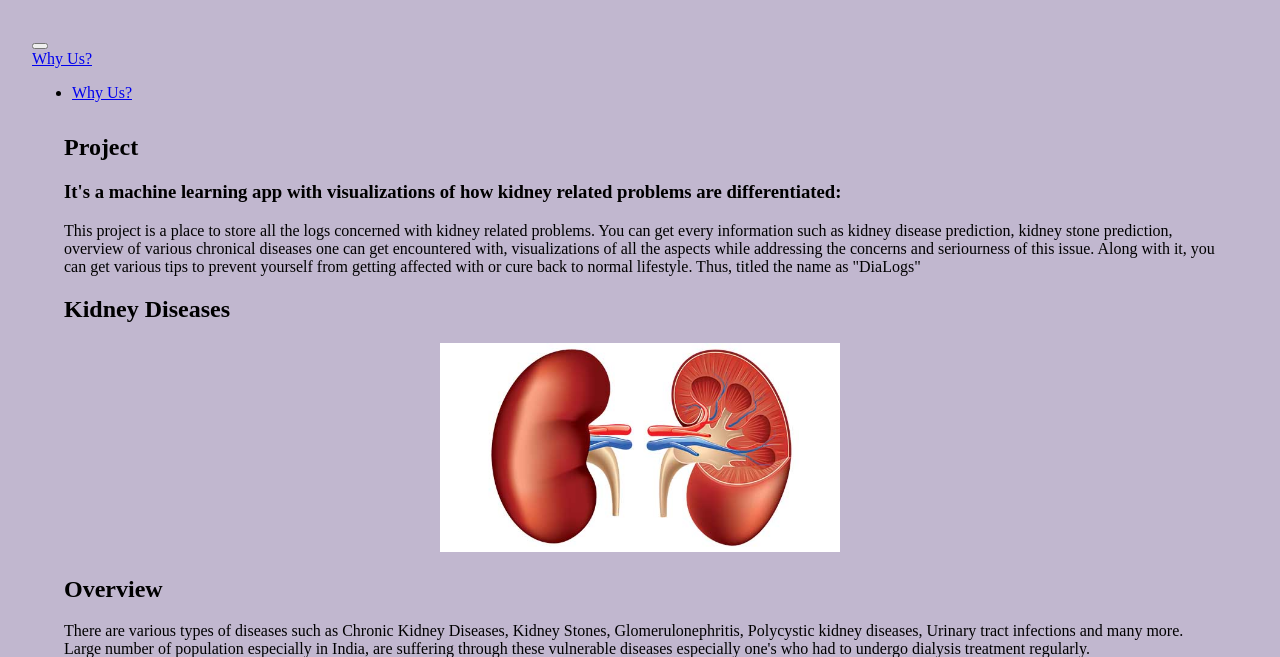
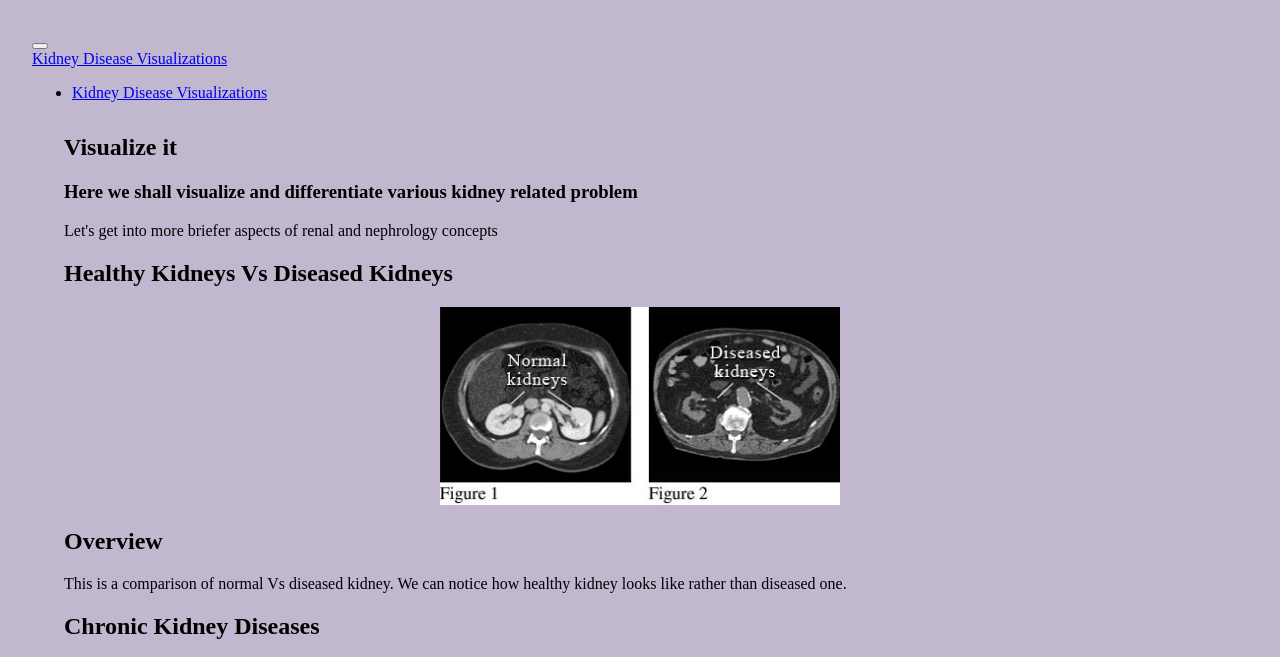
Before and after one commit to prathimacode-hub/DiaLogs, a Flask app: template templates/kidney_disease_visualization.html in a window 1280 px wide. Shown: the top 657 px of the page. Run offline with Flask 2, Linux system fonts and the light colour scheme; the template is opened without the code that fills it, so the values that code supplies are empty.

Commit message:
Update kidney_disease_visualization.html

```diff
--- a/templates/kidney_disease_visualization.html
+++ b/templates/kidney_disease_visualization.html
@@ -1,9 +1,9 @@
 <!DOCTYPE html>
 <html>
     <head>
-        <title>DiaLogs</title>
+        <title>Visualizations</title>
         <meta charset="UTF-8">
-        <meta name="description" content="Why Us?">
+        <meta name="description" content="Kidney Disease Visualizations">
         <link rel="stylesheet" href="../static/home.css">
     </head>
 
@@ -13,67 +13,72 @@
     <span class="navbar-toggler-icon"></span>
   </button>
   <div class="collapse navbar-collapse" id="navbarTogglerDemo01">
-    <a class="navbar-brand" href="#">Why Us?</a>
+    <a class="navbar-brand" href="#">Kidney Disease Visualizations</a>
     <ul class="navbar-nav mr-auto mt-2 mt-lg-0">
       <li class="nav-item">
-        <a class="nav-link" href="/">Why Us?</a>
+        <a class="nav-link" href="/">Kidney Disease Visualizations</a>
     </ul>
     </a>
       </li>
   </div>
   <div class="container">
-<h2>Project</h2>
-    <h3>It's a machine learning app with visualizations of how kidney related problems are differentiated:</h3>
-    <p>This project is a place to store all the logs concerned with kidney related problems.
-       You can get every information such as kidney disease prediction, kidney stone prediction,
-       overview of various chronical diseases one can get encountered with, visualizations of all
-       the aspects while addressing the concerns and seriourness of this issue. Along with it,
-       you can get various tips to prevent yourself from getting affected with or cure back to
-       normal lifestyle. Thus, titled the name as "DiaLogs"</p>
+<h2>Visualize it</h2>
+    <h3>Here we shall visualize and differentiate various kidney related problem</h3>
+    <p>Let's get into more briefer aspects of renal and nephrology concepts</p>
 
-<h2>Kidney Diseases</h2>
+<h2>Healthy Kidneys Vs Diseased Kidneys </h2>
 <div style="text-align: center; margin-top: 20px">
-       <img style="max-width: 400px" src="{{ url_for('static', filename='kidney.jpg') }}"/>
+       <img style="max-width: 400px" src="{{ url_for('static', filename='normal_disease.jpg') }}"/>
    </div>
 <h2>Overview</h2>
-<p>There are various types of diseases such as Chronic Kidney Diseases, Kidney Stones, Glomerulonephritis,
-  Polycystic kidney diseases, Urinary tract infections and many more. Large number of population especially
-  in India, are suffering through these vulnerable diseases especially one's who had to undergo dialysis
-  treatment regularly. </p>
+<p>This is a comparison of normal Vs diseased kidney. We can notice how healthy kidney looks like rather than diseased one. </p>
 
-<h2>Features this project endorses with:</h2>
- <ul>
-  <li>Kidney Disease Predictor is provided for individuals to check if they are prone to kidney diseases.</li>
-  <li>Kidney Stone Prediction to check if the patient has stones formed in their kidney once again using ML.</li>
-  <li>Visualizations are provided to showcase how it's differentiated when considering a patient who is normal,
-    suffering from kidney disease, inclulcated with kidney stones, who is undergoing dialysis treatment.</li>
-  <li>We have a separate section of Tips to prevent from kidney related diseases or to overcome it for better.</li>
-</ul>
-<br>
+<h2>Chronic Kidney Diseases</h2>
+<div style="text-align: center; margin-top: 20px">
+       <img style="max-width: 400px" src="{{ url_for('static', filename='chronic_kidney_disease.jpg') }}"/>
+   </div>
+<h2>Overview</h2>
+<p>It shows visualization of chronic kidney diseases where the right and left kidneys are infected.</p>
 
-<h2>Solution</h2>
-<p>This project would be an asset to all the individuals who are prone to or patients who are undergoing various
-  medical ailments for kidney related diseases.This would be a one stop place to check on with their health conditions
-  and as well get good guidance on same to overcome this predominant issue.</p> <br>
+<h2>Kidney Stones</h2>
+<div style="text-align: center; margin-top: 20px">
+       <img style="max-width: 400px" src="{{ url_for('static', filename='kidney_stone.jpg') }}"/>
+   </div><br>
+<div style="text-align: center; margin-top: 20px">
+       <img style="max-width: 400px" src="{{ url_for('static', filename='kidney_stone1.jpg') }}"/>
+   </div><br>
+<div style="text-align: center; margin-top: 20px">
+       <img style="max-width: 400px" src="{{ url_for('static', filename='kidney_stone2.jpg') }}"/>
+   </div>
+<h2>Overview</h2>
+<p>We could notice the formation of stones with ranges shown in mm to see how it's spread across the kidney</p>
 
-<h2>Future Aspects</h2>
- <ul>
-  <li>We would like to add more real time visualizations of the data through the scanning done for kidney and see its complications</li>
-  <li>We also have an idea of incorporating the visualizations of patients who had to suffer kidney failure especially contracted through
-    the genes of their family.</li>
-  <li>Along with, we would like to make it into a full time mobile app with various add-on features to support kidney disease patients where
-    they can check up from their comfort of their homes.</li>
-  <li>We can also add up all the nerphologist doctors for consultation through this app, so that they can interact with patients directly
-   and also patients simultaneously can provide the scans and medical here and clear out their queries. This is well needed in
-   current pandemic situation where they can get access to all the facilities through the comfort of their homes.</li>
-</ul>
+<h2>Cysts</h2>
+<div style="text-align: center; margin-top: 20px">
+       <img style="max-width: 400px" src="{{ url_for('static', filename='cysts.jpg') }}"/>
+   </div><br>
+<div style="text-align: center; margin-top: 20px">
+       <img style="max-width: 400px" src="{{ url_for('static', filename='multiple%20cysts.gif') }}"/>
+   </div><br>
+<div style="text-align: center; margin-top: 20px">
+       <img style="max-width: 400px" src="{{ url_for('static', filename='polycystic.gif') }}"/>
+   </div>
+<h2>Overview</h2>
+<p>Visualizations of multiple cysts inside kidney and how it's populated can be seen here.</p>
+
+<h2>Dialysis</h2>
+<div style="text-align: center; margin-top: 20px">
+       <img style="max-width: 400px" src="{{ url_for('static', filename='dialysis.jpg') }}"/>
+   </div><br>
+<div style="text-align: center; margin-top: 20px">
+       <img style="max-width: 400px" src="{{ url_for('static', filename='dialysis%201.gif') }}"/>
+   </div>
+<h2>Overview</h2>
+<p>Visualization of dialysis treatment and how kidney looks in dialysis patients</p>
+
 <br>
 <hr>
 <br>
 
-{% block content %}
-
-{% endblock %}
-
 </body>
 </html>
```
